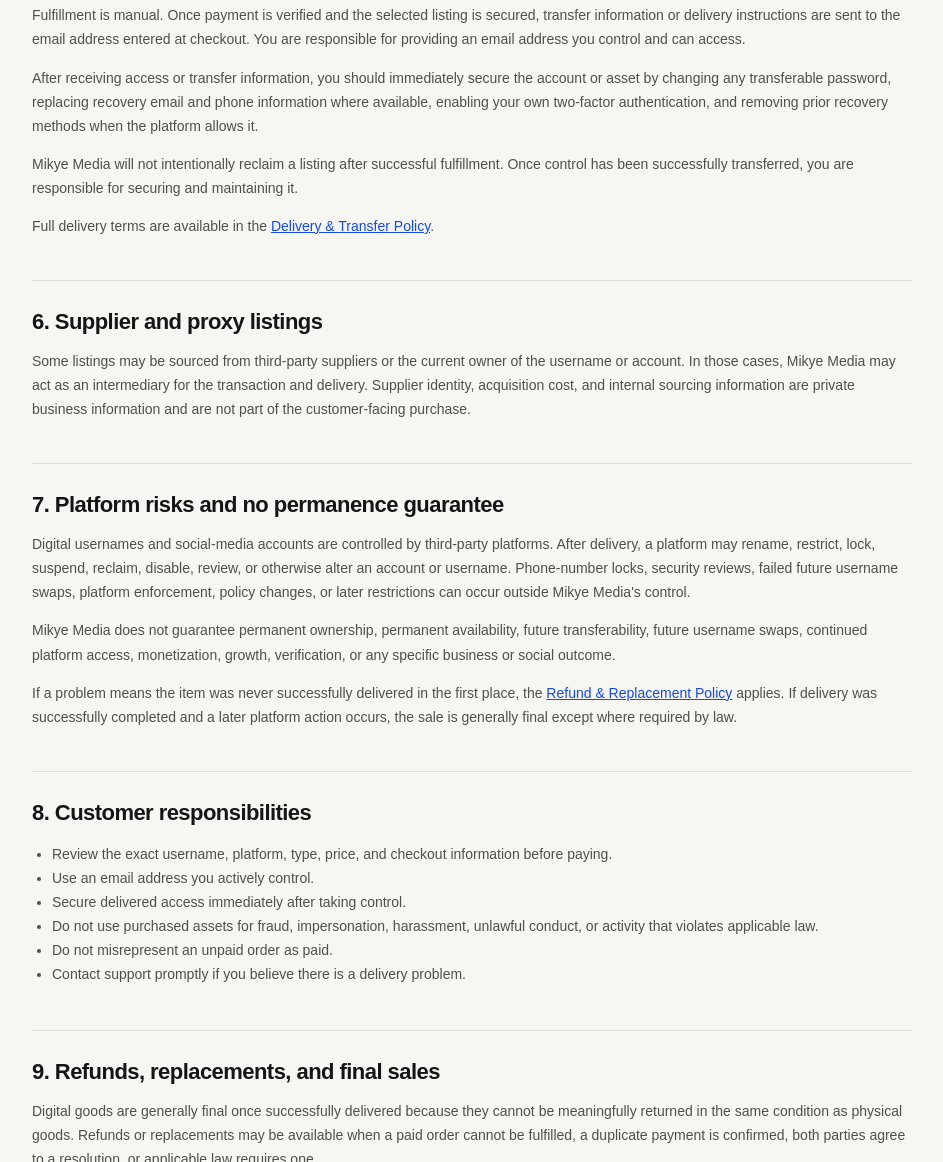
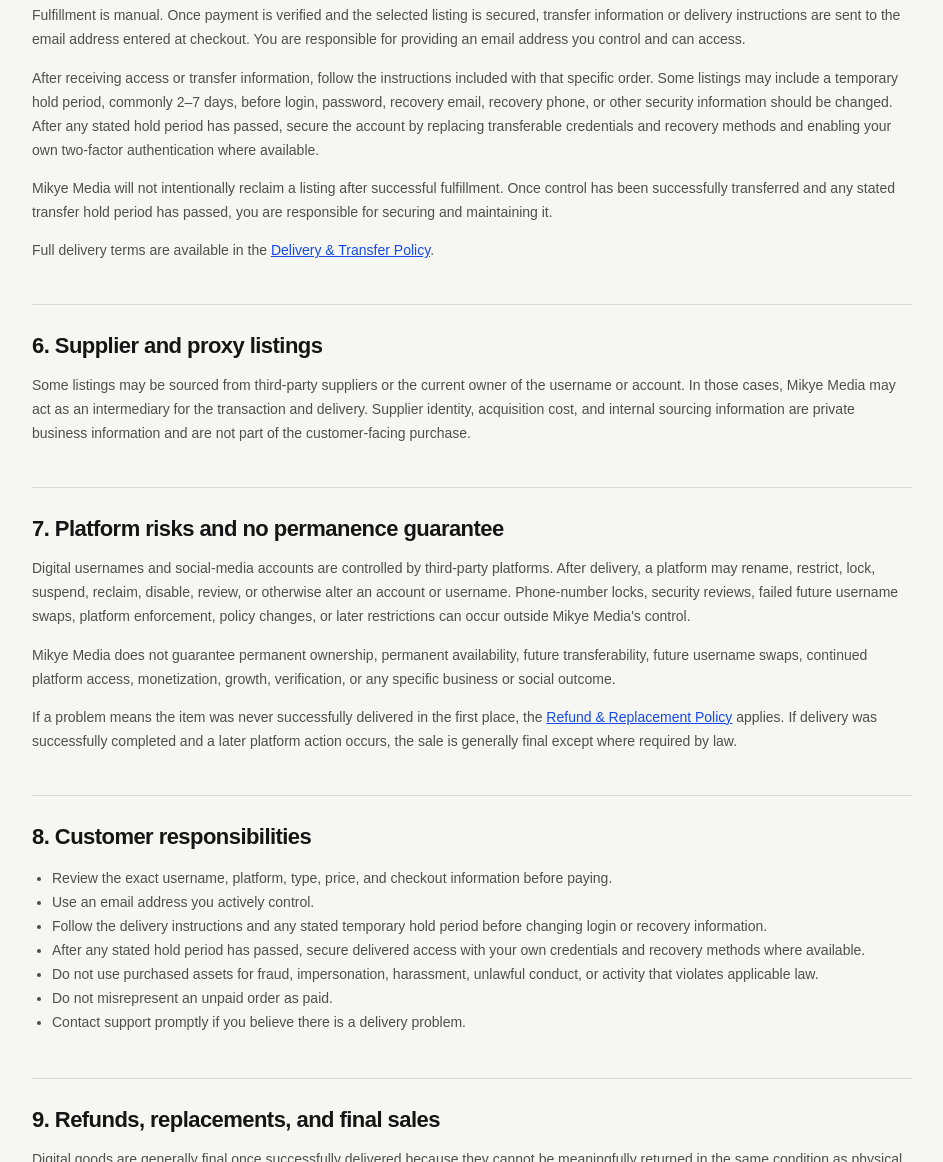
Before and after one commit to mikyewh67/users, a website: page terms.html in a window 1280 px wide. Shown: the part 1465-2627 px from the top of the page, without its empty margins (168-1111 px from the left). Drawn offline with Linux system fonts and the light colour scheme.

Commit message:
Align terms with account transfer hold-period guidance

```diff
--- a/terms.html
+++ b/terms.html
@@ -25,13 +25,13 @@
 
   <section class="legal-section"><h2>4. Payments and verification</h2><p>Orders must be paid in full before fulfillment begins unless Mikye Media explicitly agrees otherwise. Available payment methods are displayed at checkout and may change over time.</p><p>Submitting a payment reference, transaction ID, screenshot, name, or form response does not prove that payment was received. Mikye Media independently verifies payment before marking an order paid, securing the listing, or fulfilling the order.</p><p>Do not send payment-provider passwords, banking passwords, recovery codes, or other sensitive financial credentials to Mikye Media.</p></section>
 
-  <section class="legal-section"><h2>5. Delivery and transfer</h2><p>Fulfillment is manual. Once payment is verified and the selected listing is secured, transfer information or delivery instructions are sent to the email address entered at checkout. You are responsible for providing an email address you control and can access.</p><p>After receiving access or transfer information, you should immediately secure the account or asset by changing any transferable password, replacing recovery email and phone information where available, enabling your own two-factor authentication, and removing prior recovery methods when the platform allows it.</p><p>Mikye Media will not intentionally reclaim a listing after successful fulfillment. Once control has been successfully transferred, you are responsible for securing and maintaining it.</p><p>Full delivery terms are available in the <a href="/delivery-policy.html">Delivery & Transfer Policy</a>.</p></section>
+  <section class="legal-section"><h2>5. Delivery and transfer</h2><p>Fulfillment is manual. Once payment is verified and the selected listing is secured, transfer information or delivery instructions are sent to the email address entered at checkout. You are responsible for providing an email address you control and can access.</p><p>After receiving access or transfer information, follow the instructions included with that specific order. Some listings may include a temporary hold period, commonly 2–7 days, before login, password, recovery email, recovery phone, or other security information should be changed. After any stated hold period has passed, secure the account by replacing transferable credentials and recovery methods and enabling your own two-factor authentication where available.</p><p>Mikye Media will not intentionally reclaim a listing after successful fulfillment. Once control has been successfully transferred and any stated transfer hold period has passed, you are responsible for securing and maintaining it.</p><p>Full delivery terms are available in the <a href="/delivery-policy.html">Delivery & Transfer Policy</a>.</p></section>
 
   <section class="legal-section"><h2>6. Supplier and proxy listings</h2><p>Some listings may be sourced from third-party suppliers or the current owner of the username or account. In those cases, Mikye Media may act as an intermediary for the transaction and delivery. Supplier identity, acquisition cost, and internal sourcing information are private business information and are not part of the customer-facing purchase.</p></section>
 
   <section class="legal-section"><h2>7. Platform risks and no permanence guarantee</h2><p>Digital usernames and social-media accounts are controlled by third-party platforms. After delivery, a platform may rename, restrict, lock, suspend, reclaim, disable, review, or otherwise alter an account or username. Phone-number locks, security reviews, failed future username swaps, platform enforcement, policy changes, or later restrictions can occur outside Mikye Media's control.</p><p>Mikye Media does not guarantee permanent ownership, permanent availability, future transferability, future username swaps, continued platform access, monetization, growth, verification, or any specific business or social outcome.</p><p>If a problem means the item was never successfully delivered in the first place, the <a href="/refund-policy.html">Refund & Replacement Policy</a> applies. If delivery was successfully completed and a later platform action occurs, the sale is generally final except where required by law.</p></section>
 
-  <section class="legal-section"><h2>8. Customer responsibilities</h2><ul><li>Review the exact username, platform, type, price, and checkout information before paying.</li><li>Use an email address you actively control.</li><li>Secure delivered access immediately after taking control.</li><li>Do not use purchased assets for fraud, impersonation, harassment, unlawful conduct, or activity that violates applicable law.</li><li>Do not misrepresent an unpaid order as paid.</li><li>Contact support promptly if you believe there is a delivery problem.</li></ul></section>
+  <section class="legal-section"><h2>8. Customer responsibilities</h2><ul><li>Review the exact username, platform, type, price, and checkout information before paying.</li><li>Use an email address you actively control.</li><li>Follow the delivery instructions and any stated temporary hold period before changing login or recovery information.</li><li>After any stated hold period has passed, secure delivered access with your own credentials and recovery methods where available.</li><li>Do not use purchased assets for fraud, impersonation, harassment, unlawful conduct, or activity that violates applicable law.</li><li>Do not misrepresent an unpaid order as paid.</li><li>Contact support promptly if you believe there is a delivery problem.</li></ul></section>
 
   <section class="legal-section"><h2>9. Refunds, replacements, and final sales</h2><p>Digital goods are generally final once successfully delivered because they cannot be meaningfully returned in the same condition as physical goods. Refunds or replacements may be available when a paid order cannot be fulfilled, a duplicate payment is confirmed, both parties agree to a resolution, or applicable law requires one.</p><p>The complete rules are in the <a href="/refund-policy.html">Refund & Replacement Policy</a>, which is incorporated into these Terms.</p></section>
 
@@ -41,7 +41,7 @@
 
   <section class="legal-section"><h2>12. Support and conduct</h2><p>Support is available through <a href="mailto:mikye@mikyemedia.com">mikye@mikyemedia.com</a> and by phone at <a href="tel:+13235782643">(323) 578-2643</a>. Mikye Media aims to respond promptly, but response time can vary.</p><p>Harassment, threats, spam, fraudulent claims, or abusive communications may result in support restrictions or refusal of future service. This does not affect any rights you have under applicable law for an existing transaction.</p></section>
 
-  <section class="legal-section"><h2>13. Limitation of liability</h2><p>To the fullest extent permitted by applicable law, Mikye Media is not responsible for indirect, incidental, special, consequential, or business losses arising from platform enforcement, account restrictions, future username changes, security decisions made by third-party platforms, or the customer's failure to secure delivered access. Where liability cannot legally be excluded, Mikye Media's aggregate liability relating to a specific order will not exceed the amount actually paid for that order, except where applicable law requires otherwise.</p></section>
+  <section class="legal-section"><h2>13. Limitation of liability</h2><p>To the fullest extent permitted by applicable law, Mikye Media is not responsible for indirect, incidental, special, consequential, or business losses arising from platform enforcement, account restrictions, future username changes, security decisions made by third-party platforms, or the customer's failure to follow the delivery instructions or secure delivered access after any stated hold period. Where liability cannot legally be excluded, Mikye Media's aggregate liability relating to a specific order will not exceed the amount actually paid for that order, except where applicable law requires otherwise.</p></section>
 
   <section class="legal-section"><h2>14. Changes to these Terms</h2><p>These Terms may be updated as the marketplace, payment methods, platforms, or fulfillment process changes. The date at the top shows the latest revision. The Terms in effect when you place an order will govern that order unless a later change is required by law.</p></section>
 
```
